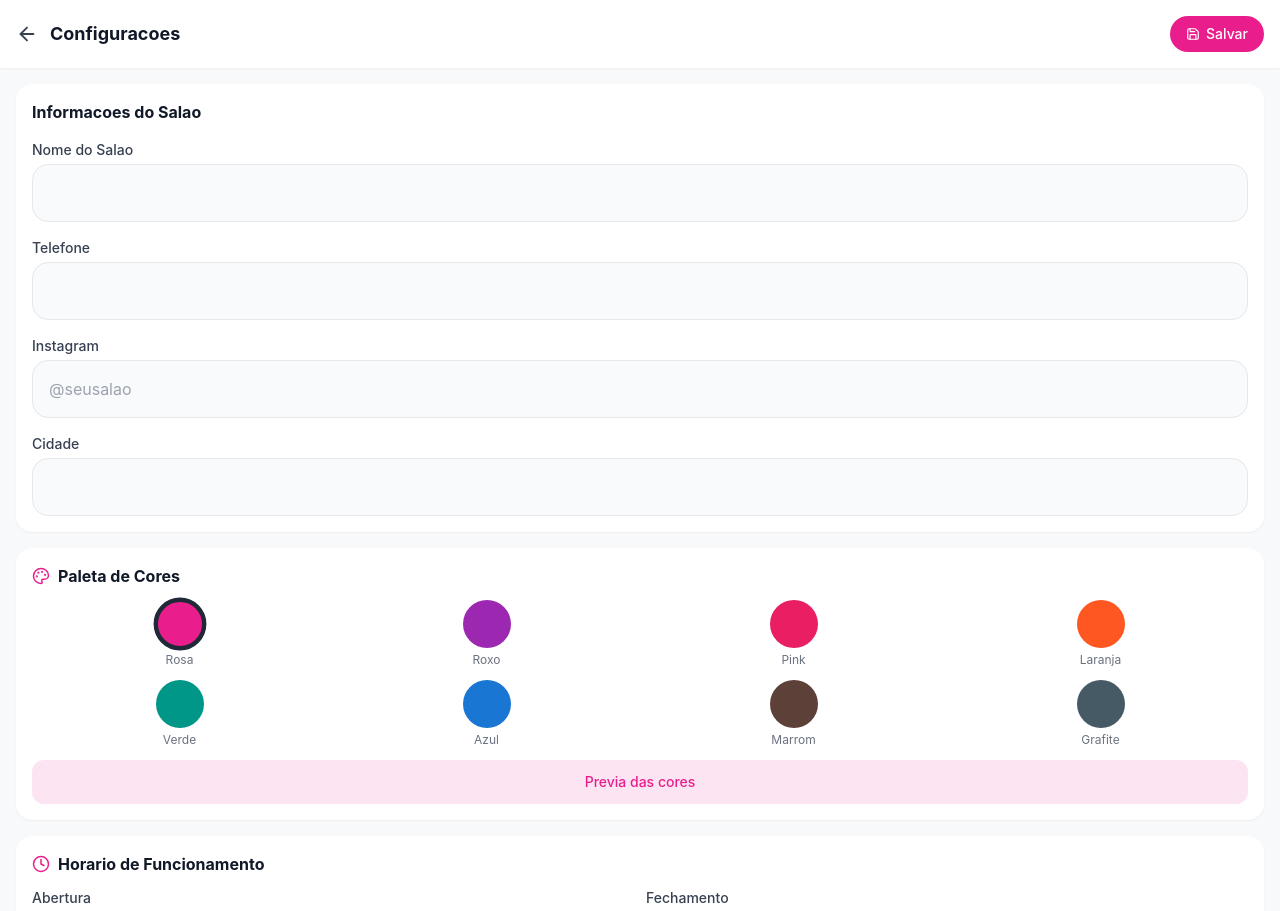
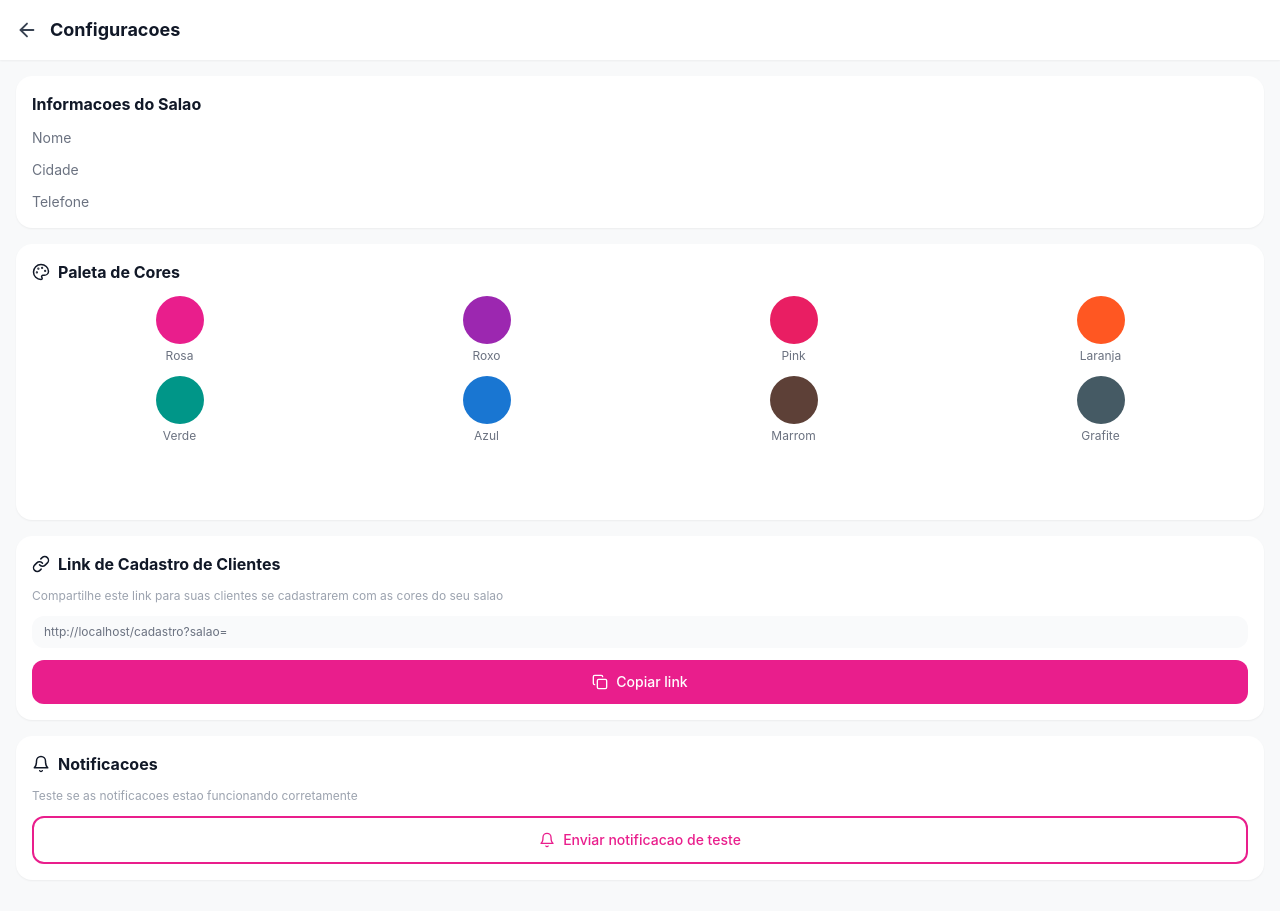
Before and after one commit to juliatedeschi7-creator/salao2.0, a Next.js app: page /salao/configuracoes in a window 1280 px wide. Shown: the top 911 px of the page. Built offline with nearby package versions, Linux system fonts and the light colour scheme.

Commit message:
Update page.tsx

```diff
--- a/src/app/salao/configuracoes/page.tsx
+++ b/src/app/salao/configuracoes/page.tsx
@@ -3,7 +3,7 @@ import { useEffect, useState } from 'react'
 import { supabase } from '@/lib/supabase'
 import { useAuth } from '@/lib/hooks/useAuth'
 import { useRouter } from 'next/navigation'
-import { ArrowLeft, Save, Palette, Clock, Calendar } from 'lucide-react'
+import { ArrowLeft, Bell, Link, Copy, Check, LogOut, Palette } from 'lucide-react'
 
 const CORES = [
   { primaria: '#E91E8C', secundaria: '#FCE4F3', nome: 'Rosa' },
@@ -16,18 +16,15 @@ const CORES = [
   { primaria: '#455A64', secundaria: '#ECEFF1', nome: 'Grafite' },
 ]
 
-const DIAS = [
-  { key: 'seg', label: 'Seg' }, { key: 'ter', label: 'Ter' }, { key: 'qua', label: 'Qua' },
-  { key: 'qui', label: 'Qui' }, { key: 'sex', label: 'Sex' }, { key: 'sab', label: 'Sab' }, { key: 'dom', label: 'Dom' },
-]
-
 export default function ConfiguracoesPage() {
-  const { profile, loading } = useAuth()
+  const { profile, loading, logout } = useAuth()
   const router = useRouter()
   const [salao, setSalao] = useState<any>(null)
-  const [form, setForm] = useState({ nome: '', telefone: '', instagram: '', cidade: '', cor_primaria: '#E91E8C', cor_secundaria: '#FCE4F3', horario_abertura: '08:00', horario_fechamento: '18:00', dias_funcionamento: ['seg', 'ter', 'qua', 'qui', 'sex'] as string[] })
-  const [salvando, setSalvando] = useState(false)
-  const [sucesso, setSucesso] = useState(false)
+  const [copiado, setCopiado] = useState(false)
+  const [testando, setTestando] = useState(false)
+  const [testeEnviado, setTesteEnviado] = useState(false)
+  const [salvandoCor, setSalvandoCor] = useState(false)
+  const [corSelecionada, setCorSelecionada] = useState('')
 
   useEffect(() => {
     if (!loading && profile?.salao_id) carregarDados()
@@ -36,80 +33,128 @@ export default function ConfiguracoesPage() {
   async function carregarDados() {
     const { data: sal } = await supabase.from('saloes').select('*').eq('id', profile!.salao_id!).single()
     setSalao(sal)
-    if (sal) setForm({ nome: sal.nome, telefone: sal.telefone || '', instagram: sal.instagram || '', cidade: sal.cidade || '', cor_primaria: sal.cor_primaria, cor_secundaria: sal.cor_secundaria, horario_abertura: sal.horario_abertura || '08:00', horario_fechamento: sal.horario_fechamento || '18:00', dias_funcionamento: sal.dias_funcionamento || ['seg', 'ter', 'qua', 'qui', 'sex'] })
+    setCorSelecionada(sal?.cor_primaria || '#E91E8C')
   }
 
-  function toggleDia(dia: string) {
-    setForm(p => ({ ...p, dias_funcionamento: p.dias_funcionamento.includes(dia) ? p.dias_funcionamento.filter(d => d !== dia) : [...p.dias_funcionamento, dia] }))
+  function copiarLink() {
+    const link = `${window.location.origin}/cadastro?salao=${salao?.slug}`
+    navigator.clipboard.writeText(link)
+    setCopiado(true)
+    setTimeout(() => setCopiado(false), 2000)
   }
 
-  async function handleSalvar() {
-    setSalvando(true)
-    await supabase.from('saloes').update({ nome: form.nome, telefone: form.telefone || null, instagram: form.instagram || null, cidade: form.cidade || null, cor_primaria: form.cor_primaria, cor_secundaria: form.cor_secundaria, horario_abertura: form.horario_abertura, horario_fechamento: form.horario_fechamento, dias_funcionamento: form.dias_funcionamento }).eq('id', salao.id)
-    setSalvando(false); setSucesso(true)
-    setTimeout(() => setSucesso(false), 3000)
+  async function enviarTesteNotificacao() {
+    setTestando(true)
+    await supabase.from('notificacoes').insert({
+      salao_id: profile!.salao_id,
+      remetente_id: profile!.id,
+      destinatario_id: profile!.id,
+      titulo: 'Notificacao de teste',
+      mensagem: 'As notificacoes estao funcionando perfeitamente!',
+      tipo: 'teste', lida: false
+    })
+    setTestando(false)
+    setTesteEnviado(true)
+    setTimeout(() => setTesteEnviado(false), 3000)
+  }
+
+  async function salvarCor() {
+    const paleta = CORES.find(c => c.primaria === corSelecionada)
+    if (!paleta) return
+    setSalvandoCor(true)
+    await supabase.from('saloes').update({
+      cor_primaria: paleta.primaria,
+      cor_secundaria: paleta.secundaria
+    }).eq('id', profile!.salao_id!)
+    setSalvandoCor(false)
     carregarDados()
   }
 
-  const cor = form.cor_primaria || '#E91E8C'
+  const cor = salao?.cor_primaria || '#E91E8C'
 
   return (
-    <div className="min-h-screen bg-[#f8f9fa]">
+    <div className="min-h-screen bg-[#f8f9fa] pb-8">
       <div className="bg-white px-4 py-4 flex items-center gap-3 shadow-sm">
         <button onClick={() => router.back()}><ArrowLeft size={22} className="text-gray-700" /></button>
-        <h1 className="font-bold text-gray-900 text-lg flex-1">Configuracoes</h1>
-        <button onClick={handleSalvar} disabled={salvando}
-          className="flex items-center gap-1.5 px-4 py-2 rounded-full text-white text-sm font-medium" style={{ backgroundColor: cor }}>
-          <Save size={14} />{salvando ? 'Salvando...' : 'Salvar'}
-        </button>
+        <h1 className="font-bold text-gray-900 text-lg">Configuracoes</h1>
       </div>
 
-      <div className="px-4 py-4 flex flex-col gap-4 pb-8">
-        {sucesso && <div className="bg-green-50 border border-green-200 rounded-xl px-4 py-3"><p className="text-green-600 text-sm text-center">Configuracoes salvas!</p></div>}
-
-        <div className="card flex flex-col gap-4">
+      <div className="px-4 py-4 flex flex-col gap-4">
+        <div className="card flex flex-col gap-3">
           <p className="font-bold text-gray-900">Informacoes do Salao</p>
-          <div><label className="text-sm font-medium text-gray-700 mb-1 block">Nome do Salao</label><input className="input-field" value={form.nome} onChange={e => setForm(p => ({ ...p, nome: e.target.value }))} /></div>
-          <div><label className="text-sm font-medium text-gray-700 mb-1 block">Telefone</label><input className="input-field" type="tel" value={form.telefone} onChange={e => setForm(p => ({ ...p, telefone: e.target.value }))} /></div>
-          <div><label className="text-sm font-medium text-gray-700 mb-1 block">Instagram</label><input className="input-field" placeholder="@seusalao" value={form.instagram} onChange={e => setForm(p => ({ ...p, instagram: e.target.value }))} /></div>
-          <div><label className="text-sm font-medium text-gray-700 mb-1 block">Cidade</label><input className="input-field" value={form.cidade} onChange={e => setForm(p => ({ ...p, cidade: e.target.value }))} /></div>
+          <div className="flex justify-between text-sm">
+            <span className="text-gray-500">Nome</span>
+            <span className="font-medium text-gray-900">{salao?.nome}</span>
+          </div>
+          <div className="flex justify-between text-sm">
+            <span className="text-gray-500">Cidade</span>
+            <span className="font-medium text-gray-900">{salao?.cidade}</span>
+          </div>
+          <div className="flex justify-between text-sm">
+            <span className="text-gray-500">Telefone</span>
+            <span className="font-medium text-gray-900">{salao?.telefone}</span>
+          </div>
+          {salao?.instagram && (
+            <div className="flex justify-between text-sm">
+              <span className="text-gray-500">Instagram</span>
+              <span className="font-medium text-gray-900">{salao.instagram}</span>
+            </div>
+          )}
         </div>
 
         <div className="card flex flex-col gap-3">
-          <div className="flex items-center gap-2"><Palette size={18} style={{ color: cor }} /><p className="font-bold text-gray-900">Paleta de Cores</p></div>
+          <p className="font-bold text-gray-900 flex items-center gap-2"><Palette size={18} />Paleta de Cores</p>
           <div className="grid grid-cols-4 gap-3">
             {CORES.map(c => (
-              <button key={c.primaria} onClick={() => setForm(p => ({ ...p, cor_primaria: c.primaria, cor_secundaria: c.secundaria }))} className="flex flex-col items-center gap-1">
-                <div className={'w-12 h-12 rounded-full border-4 transition-all ' + (form.cor_primaria === c.primaria ? 'border-gray-800 scale-110' : 'border-transparent')} style={{ backgroundColor: c.primaria }} />
+              <button key={c.primaria} onClick={() => setCorSelecionada(c.primaria)}
+                className="flex flex-col items-center gap-1">
+                <div className={'w-12 h-12 rounded-full border-4 transition-all ' + (corSelecionada === c.primaria ? 'border-gray-900 scale-110' : 'border-transparent')}
+                  style={{ backgroundColor: c.primaria }} />
                 <span className="text-xs text-gray-500">{c.nome}</span>
               </button>
             ))}
           </div>
-          <div className="p-3 rounded-xl" style={{ backgroundColor: form.cor_secundaria }}>
-            <p className="text-sm font-medium text-center" style={{ color: cor }}>Previa das cores</p>
-          </div>
+          {corSelecionada !== salao?.cor_primaria && (
+            <button onClick={salvarCor} disabled={salvandoCor}
+              className="w-full py-3 rounded-2xl text-white font-medium"
+              style={{ backgroundColor: corSelecionada }}>
+              {salvandoCor ? 'Salvando...' : 'Salvar nova cor'}
+            </button>
+          )}
         </div>
 
         <div className="card flex flex-col gap-3">
-          <div className="flex items-center gap-2"><Clock size={18} style={{ color: cor }} /><p className="font-bold text-gray-900">Horario de Funcionamento</p></div>
-          <div className="grid grid-cols-2 gap-3">
-            <div><label className="text-sm font-medium text-gray-700 mb-1 block">Abertura</label><input className="input-field" type="time" value={form.horario_abertura} onChange={e => setForm(p => ({ ...p, horario_abertura: e.target.value }))} /></div>
-            <div><label className="text-sm font-medium text-gray-700 mb-1 block">Fechamento</label><input className="input-field" type="time" value={form.horario_fechamento} onChange={e => setForm(p => ({ ...p, horario_fechamento: e.target.value }))} /></div>
+          <p className="font-bold text-gray-900 flex items-center gap-2"><Link size={18} />Link de Cadastro de Clientes</p>
+          <p className="text-xs text-gray-400">Compartilhe este link para suas clientes se cadastrarem com as cores do seu salao</p>
+          <div className="bg-gray-50 rounded-xl px-3 py-2">
+            <p className="text-xs text-gray-500 break-all">{typeof window !== 'undefined' ? window.location.origin : ''}/cadastro?salao={salao?.slug}</p>
           </div>
+          <button onClick={copiarLink}
+            className="flex items-center justify-center gap-2 py-3 rounded-xl text-white text-sm font-medium"
+            style={{ backgroundColor: cor }}>
+            {copiado ? <><Check size={16} />Copiado!</> : <><Copy size={16} />Copiar link</>}
+          </button>
         </div>
 
         <div className="card flex flex-col gap-3">
-          <div className="flex items-center gap-2"><Calendar size={18} style={{ color: cor }} /><p className="font-bold text-gray-900">Dias de Funcionamento</p></div>
-          <div className="flex gap-2">
-            {DIAS.map(d => (
-              <button key={d.key} onClick={() => toggleDia(d.key)}
-                className="flex-1 py-2 rounded-xl text-xs font-medium transition-all"
-                style={form.dias_funcionamento.includes(d.key) ? { backgroundColor: cor, color: 'white' } : { backgroundColor: '#f3f4f6', color: '#9ca3af' }}>
-                {d.label}
-              </button>
-            ))}
-          </div>
+          <p className="font-bold text-gray-900 flex items-center gap-2"><Bell size={18} />Notificacoes</p>
+          <p className="text-xs text-gray-400">Teste se as notificacoes estao funcionando corretamente</p>
+          {testeEnviado && (
+            <div className="bg-green-50 border border-green-200 rounded-xl px-4 py-3">
+              <p className="text-green-600 text-sm text-center">Notificacao de teste enviada! Verifique o sino no topo.</p>
+            </div>
+          )}
+          <button onClick={enviarTesteNotificacao} disabled={testando}
+            className="flex items-center justify-center gap-2 py-3 rounded-xl border-2 text-sm font-medium"
+            style={{ borderColor: cor, color: cor }}>
+            <Bell size={16} />{testando ? 'Enviando...' : 'Enviar notificacao de teste'}
+          </button>
         </div>
+
+        <button onClick={logout}
+          className="flex items-center justify-center gap-2 text-gray-400 text-sm py-4">
+          <LogOut size={16} />Sair da conta
+        </button>
       </div>
     </div>
   )
```
